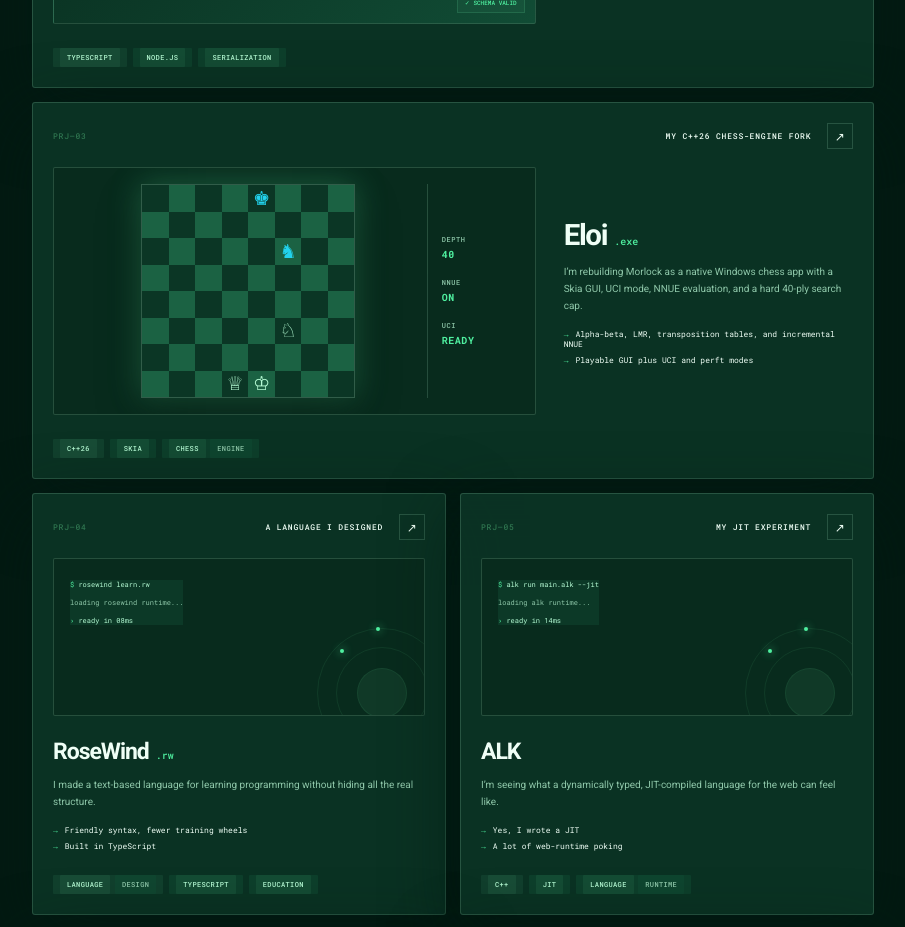
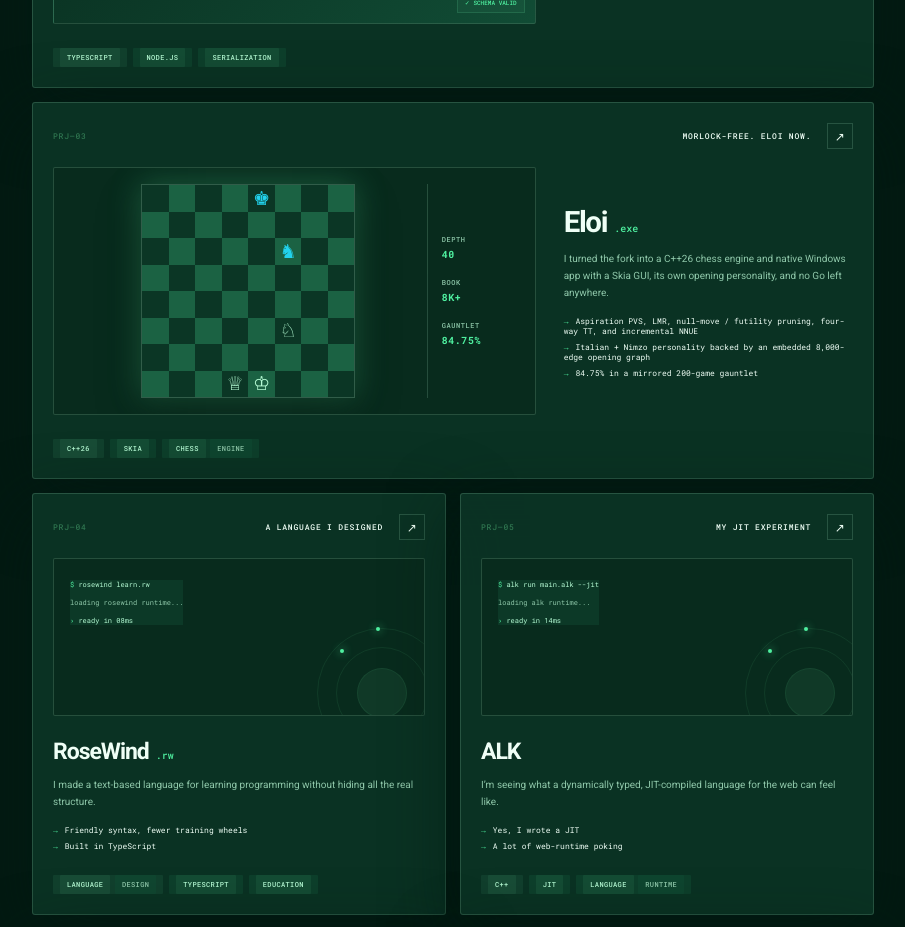
Before and after one commit to SahilKDas/sahilkdas.github.io, a Nuxt app: page / in a window 1280 px wide. Shown: the part 1960-2887 px from the top of the page, without its empty margins (347-1252 px from the left). Built offline with nearby package versions, Linux system fonts and the light colour scheme.

Commit message:
Update Eloi engine highlights

```diff
--- a/app/app.vue
+++ b/app/app.vue
@@ -118,9 +118,9 @@ const projects: Project[] = [
   {
     name: 'Eloi',
     extension: '.exe',
-    role: 'My C++26 chess-engine fork',
-    description: 'I’m rebuilding Morlock as a native Windows chess app with a Skia GUI, UCI mode, NNUE evaluation, and a hard 40-ply search cap.',
-    details: ['Alpha-beta, LMR, transposition tables, and incremental NNUE', 'Playable GUI plus UCI and perft modes'],
+    role: 'Morlock-free. Eloi now.',
+    description: 'I turned the fork into a C++26 chess engine and native Windows app with a Skia GUI, its own opening personality, and no Go left anywhere.',
+    details: ['Aspiration PVS, LMR, null-move / futility pruning, four-way TT, and incremental NNUE', 'Italian + Nimzo personality backed by an embedded 8,000-edge opening graph', '84.75% in a mirrored 200-game gauntlet'],
     tags: ['C++26', 'Skia', 'Chess engine'],
     category: 'engines',
     url: 'https://github.com/SahilKDas/Eloi',
@@ -522,7 +522,7 @@ onBeforeUnmount(() => {
                   <b class="chess-piece piece-white-king">♔</b>
                   <b class="chess-piece piece-white-knight">♘</b>
                 </div>
-                <div class="chess-hud"><span>DEPTH <b>40</b></span><span>NNUE <b>ON</b></span><span>UCI <b>READY</b></span></div>
+                <div class="chess-hud"><span>DEPTH <b>40</b></span><span>BOOK <b>8K+</b></span><span>GAUNTLET <b>84.75%</b></span></div>
               </template>
               <template v-else>
                 <div class="terminal-lines">
```
